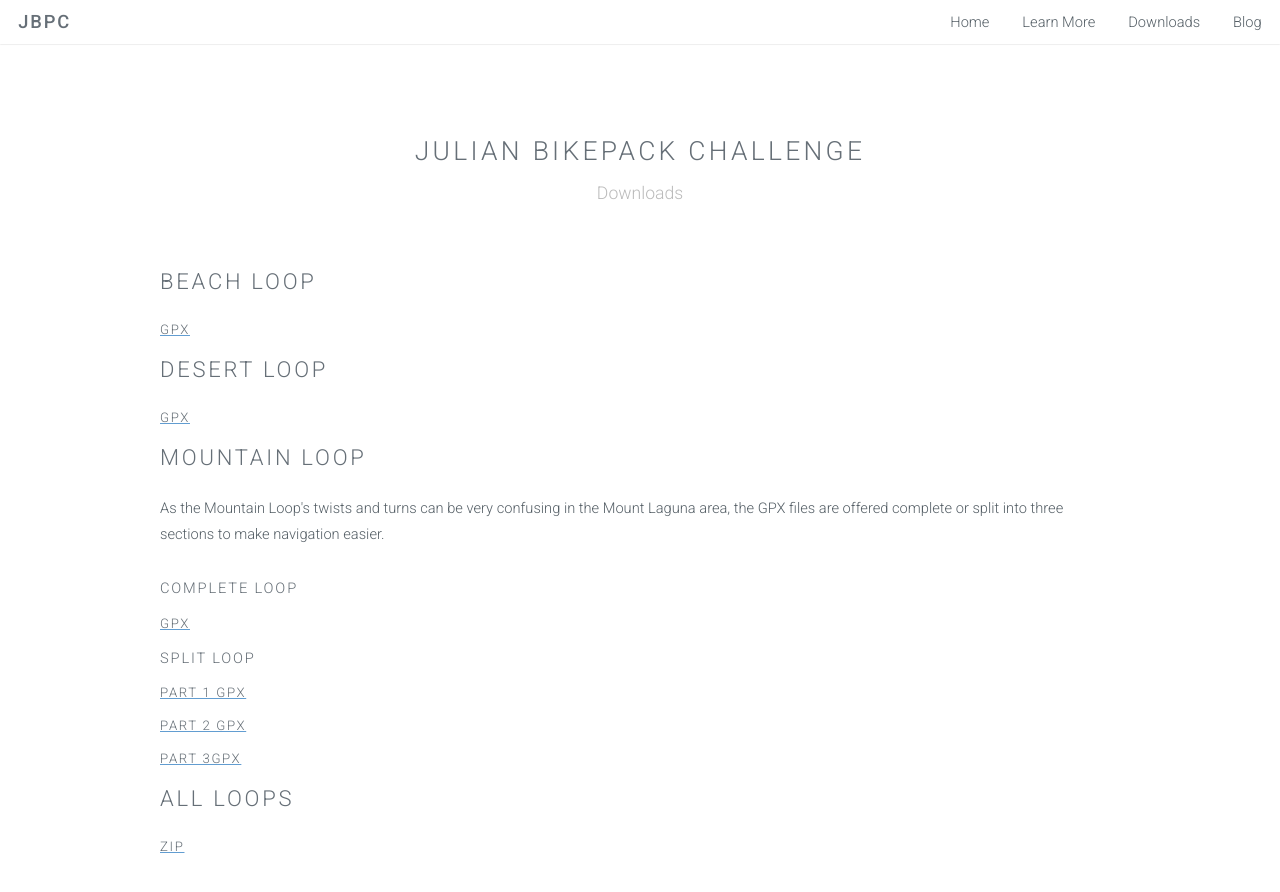
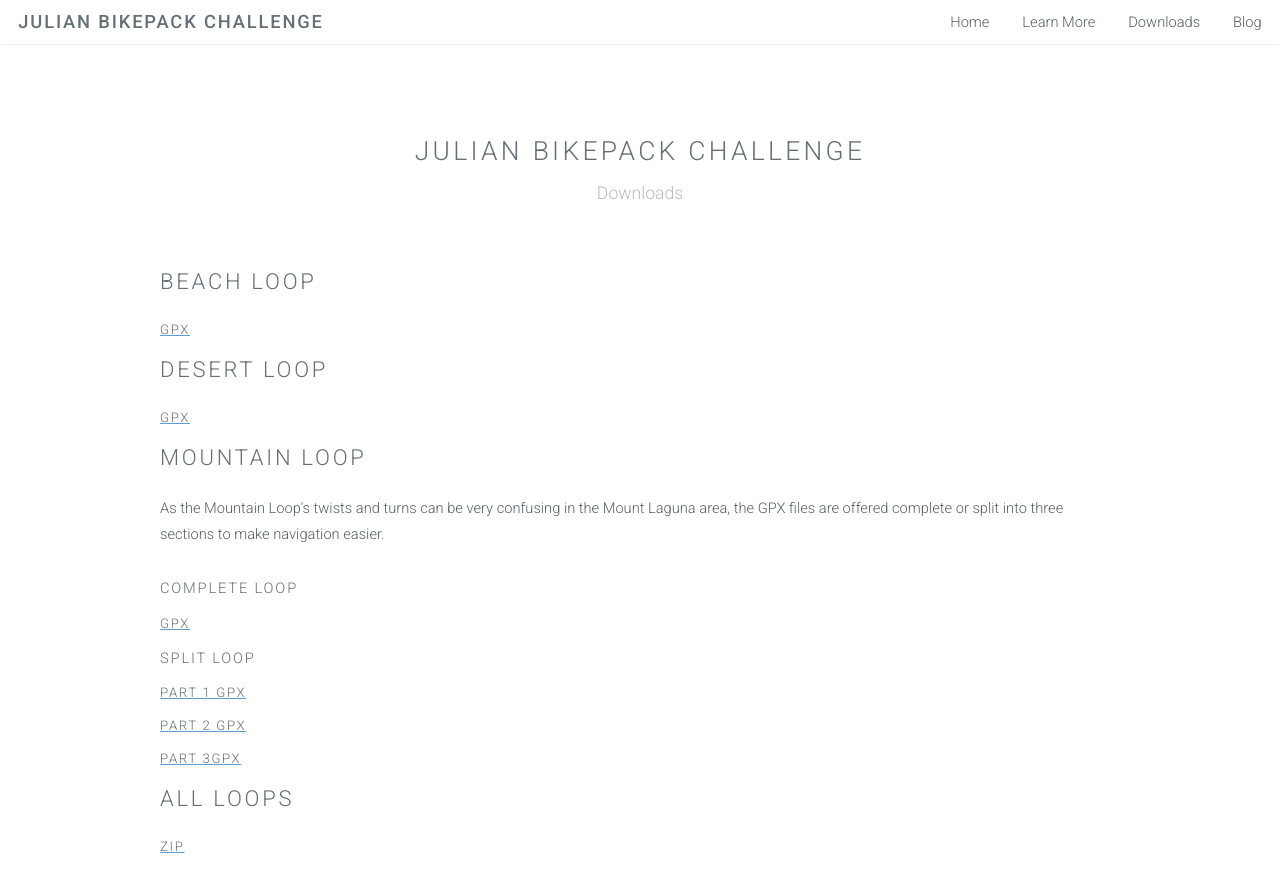
Before and after one commit to Nkawu/jbpc, a Jekyll site: the page built from downloads.html, in a window 1280 px wide and 900 px high. Shown: the top 892 px of the window. Built offline with Jekyll 4.4.1, drawn with Linux system fonts in a browser that asks for light colours.

Commit message:
Updated site title

```diff
--- a/_config.yml
+++ b/_config.yml
@@ -1,5 +1,5 @@
 # Site settings
-title: JBPC
+title: Julian Bikepack Challenge
 email: admin@julianbikepackchallenge.com
 description: > # this means to ignore newlines until "baseurl:"
   A three loop bikepacking adventure showcasing San Diego County's diverse regions,
```
